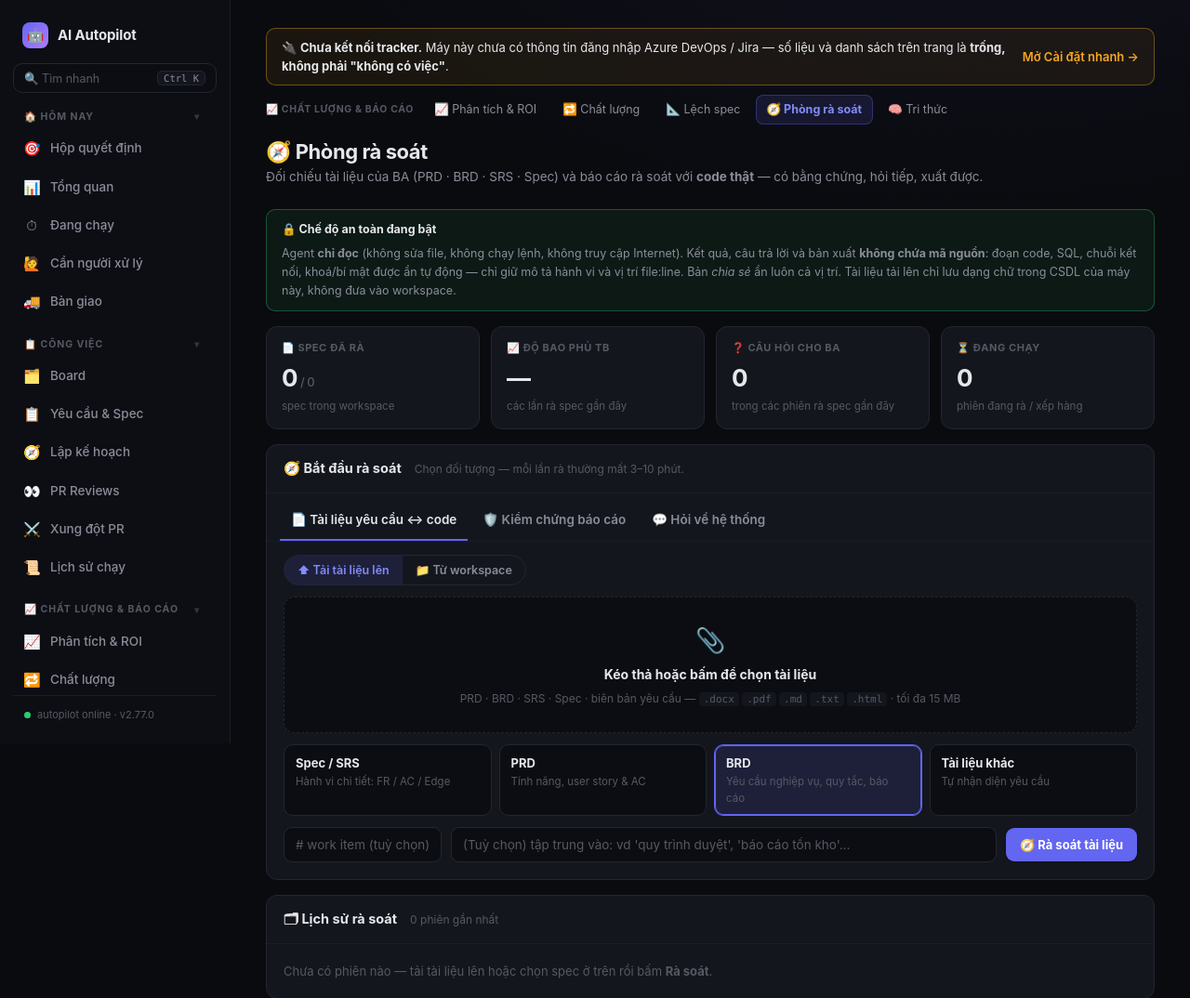
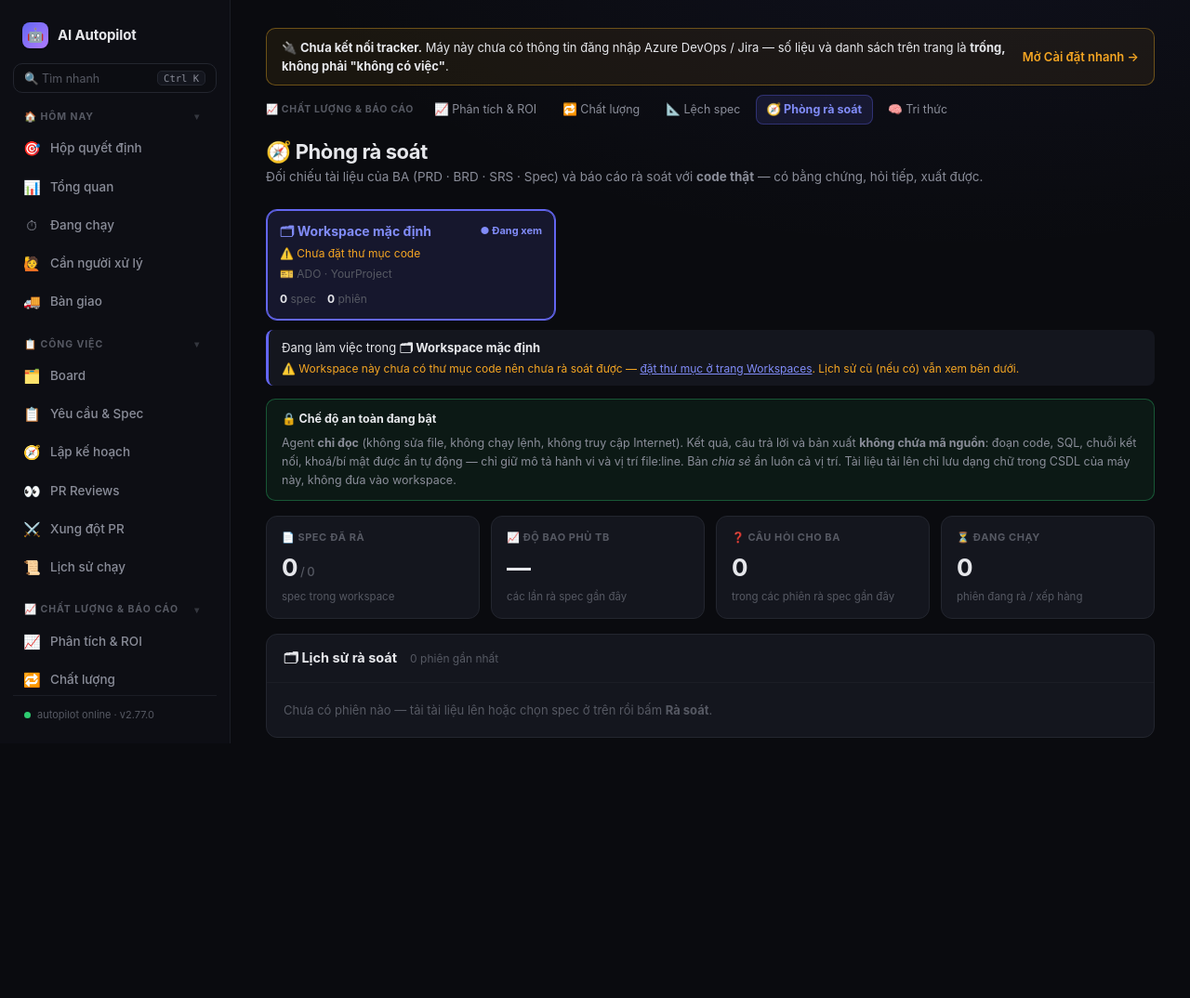
Before and after one commit to phongptn93/AI-Autopilot, a FastAPI app: page /dashboard/review in a window 1280 px wide. Shown: the top 1074 px of the page at 93% size. After the commit the page ends 800 px from the top, so only its background shows below. Run offline with FastAPI, Linux system fonts and the light colour scheme; data that the repository does not hold is empty; some libraries are stand-ins or nearby versions.

Commit message:
fix(review): show every enabled workspace, refuse ones without a code folder
The studio listed only workspaces with a unique folder, so one sharing the
default's folder and one with no folder vanished while the sidebar showed
all four. The hub now lists every enabled workspace: a shared folder says
who it is shared with, and a workspace without a folder is marked and
cannot start a review — starting one fell back to the default folder and
would have reviewed another team's code. Uploads, questions and report
checks are refused for it too, and a run whose folder was cleared after
queueing fails cleanly. Discovery no longer scans the process cwd when a
folder is blank (Path("") is "."), in the hub and in the scheduled sweep.

Co-Authored-By: Claude Opus 5.5 <noreply@anthropic.com>

```diff
--- a/ai_autopilot/dashboard/routes/review.py
+++ b/ai_autopilot/dashboard/routes/review.py
@@ -57,7 +57,7 @@ def create_router() -> APIRouter:
         c: Container = request.app.state.container
         flash = _take_flash(request)
         studio = studio_for(c)
-        wss = studio.workspaces()
+        wss = studio.all_workspaces()
         # One workspace at a time: its specs, its code, its history. Picked from the
         # page's own tabs (?ws=), else the workspace the sidebar is showing, else the
         # first. Reviews saved before workspaces existed belong to the default one.
@@ -75,10 +75,12 @@ def create_router() -> APIRouter:
         for r in everything:
             if mine(r) and r.kind == rs.KIND_SPEC and r.status == "done" and r.target not in last:
                 last[r.target] = r
-        folder = current.directory if current else c.config.workspace_directory
+        folder = ((current.directory if current else c.config.workspace_directory) or "").strip()
+        # Path("") is the process's cwd: a workspace with no folder must list nothing,
+        # not this machine's own source tree.
         spec_rows = [{"spec": s, "last": last.get(s.rel), "ws": cur_id,
                       "ws_label": current.label if current else ""}
-                     for s in spec_library.discover(folder)]
+                     for s in (spec_library.discover(folder) if folder else [])]
         specs = [r["spec"] for r in spec_rows]
         ws_counts = {w.id: sum(1 for r in everything if (r.workspace or default_id) == w.id)
                      for w in wss}
@@ -88,14 +90,19 @@ def create_router() -> APIRouter:
         ws_cards = []
         for w in wss:
             rows = [r for r in everything if (r.workspace or default_id) == w.id]
-            n_specs = len(specs) if w.id == cur_id else len(spec_library.discover(w.directory))
+            d = (w.directory or "").strip()
+            n_specs = (len(specs) if w.id == cur_id
+                       else len(spec_library.discover(d)) if d else 0)
+            twins = [o.label for o in wss
+                     if o.id != w.id and d and (o.directory or "").strip().lower() == d.lower()]
             ws_cards.append({
                 "ws": w, "specs": n_specs, "sessions": len(rows),
                 "running": sum(1 for r in rows if r.status in ("queued", "running")),
                 "last": _ago(rows[0].started_at) if rows else "",
                 "tracker": (f"Jira · {w.jira_project}" if w.provider == "jira" and w.jira_project
                             else "ADO · " + ", ".join(w.projects) if w.projects else ""),
-                "folder": Path(w.directory).name or w.directory,
+                "folder": Path(d).name or d if d else "",
+                "shared_with": twins,
             })
         reports = await c.loop_report_repo.recent(15)
         done = [r for r in history if r.status == "done"]
@@ -115,8 +122,7 @@ def create_router() -> APIRouter:
         # anyone reads a review of it. The run itself fetches.
         try:
             repos = await asyncio.wait_for(asyncio.to_thread(
-                review_snapshot.inspect,
-                current.directory if current else c.config.workspace_directory), timeout=15)
+                review_snapshot.inspect, folder), timeout=15) if folder else []
         except Exception:  # noqa: BLE001 — the hub renders without it
             repos = []
         response = _TEMPLATES.TemplateResponse(request, "review.html", _ctx(
@@ -178,7 +184,7 @@ def create_router() -> APIRouter:
                 focus=str(form.get("focus") or "").strip(),
                 item_id=int(raw_item) if raw_item.isdigit() else 0, by="dashboard",
                 workspace=str(form.get("workspace") or "").strip())
-        except review_docs.DocumentError as exc:
+        except (review_docs.DocumentError, ValueError) as exc:
             return RedirectResponse("/dashboard/review?upload_error=" + quote(str(exc)),
                                     status_code=303)
         await c.audit_repo.record(actor="dashboard", source="dashboard", action="review.upload",
--- a/ai_autopilot/dashboard/templates/review.html
+++ b/ai_autopilot/dashboard/templates/review.html
@@ -68,6 +68,9 @@
     border-left:3px solid var(--accent); border-radius:8px; background:var(--bg-card); font-size:13px; }
   .rv-scope-dir { min-width:0; overflow-wrap:anywhere; color:var(--text-dim); }
   .rv-scope-note { color:var(--text-dim); font-size:12px; }
+  .rv-scope-note.warn, .rv-wsc-meta.warn { color:var(--amber); }
+  .rv-scope-note.warn a { color:var(--accent-hover); }
+  .rv-wscard.nodir:not(.on) { opacity:.75; }
     border:1px solid var(--border); background:var(--bg-card); color:var(--text-muted); font-size:13.5px; font-weight:600; }
   .rv-ws { display:inline-flex; align-items:center; gap:6px; font-size:13px; }
   .rv-ws select { height:38px; padding:0 10px; border-radius:9px; font:inherit; font-size:13px; background:var(--bg-input);
@@ -151,14 +154,15 @@
 
 {# One card per workspace — which folder and tracker a review there reads — then a
    scope line, so "everything below belongs to X" is said, not implied by a tab colour. #}
-{% if ws_cards|length > 1 %}
+{% if ws_cards %}
 <nav class="rv-wscards" aria-label="Chọn workspace">
   {% for c in ws_cards %}{% set w = c.ws %}{% set on = current_ws and w.id == current_ws.id %}
-  <a href="?ws={{ w.id }}" class="rv-wscard {{ 'on' if on }}" {% if on %}aria-current="page"{% endif %}>
+  <a href="?ws={{ w.id }}" class="rv-wscard {{ 'on' if on }} {{ 'nodir' if not c.folder }}" {% if on %}aria-current="page"{% endif %}>
     <div class="rv-wsc-hd"><b>🗂 {{ w.label }}</b>
       {% if w.is_default and 'mặc định' not in w.label|lower %}<span class="rv-wsc-tag">mặc định</span>{% endif %}
       {% if on %}<span class="rv-wsc-on">● Đang xem</span>{% endif %}</div>
-    <div class="rv-wsc-meta" title="{{ w.directory }}">📁 {{ c.folder }}</div>
+    {% if c.folder %}<div class="rv-wsc-meta" title="{{ w.directory }}">📁 {{ c.folder }}{% if c.shared_with %} <i>· dùng chung với {{ c.shared_with|join(', ') }}</i>{% endif %}</div>
+    {% else %}<div class="rv-wsc-meta warn">⚠️ Chưa đặt thư mục code</div>{% endif %}
     <div class="rv-wsc-meta">🎫 {{ c.tracker or 'chưa gắn dự án tracker' }}</div>
     <div class="rv-wsc-num">
       <span><b>{{ c.specs }}</b> spec</span><span><b>{{ c.sessions }}</b> phiên</span>
@@ -172,8 +176,13 @@
 {% if current_ws %}
 <div class="rv-scope">
   <span>Đang làm việc trong <b>🗂 {{ current_ws.label }}</b></span>
+  {% if current_ws.directory %}
   <span class="rv-scope-dir" title="{{ current_ws.directory }}">📁 <code>{{ current_ws.directory }}</code></span>
   <span class="rv-scope-note">Spec, code được rà và lịch sử bên dưới chỉ thuộc workspace này.</span>
+  {% else %}
+  <span class="rv-scope-note warn">⚠️ Workspace này chưa có thư mục code nên chưa rà soát được —
+    <a href="/dashboard/workspaces">đặt thư mục ở trang Workspaces</a>. Lịch sử cũ (nếu có) vẫn xem bên dưới.</span>
+  {% endif %}
 </div>
 {% endif %}
 <div class="rv-safe {{ 'on' if safe else 'off' }}">
@@ -219,6 +228,8 @@
     <div class="v {{ 'tone-amber' if kpi.running }}">{{ kpi.running }}</div><div class="h">phiên đang rà / xếp hàng</div></div>
 </div>
 
+{# No folder = no code to read: the start forms would review some other workspace's code. #}
+{% if not current_ws or current_ws.directory %}
 <div class="rv-card">
   <div class="rv-hd"><h3>🧭 Bắt đầu rà soát{% if current_ws and review_workspaces|length > 1 %} · {{ current_ws.label }}{% endif %}</h3><span>Chọn đối tượng — mỗi lần rà thường mất 3–10 phút.</span></div>
   <div class="rv-tabs" role="tablist">
@@ -339,6 +350,7 @@
     </form>
   </div>
 </div>
+{% endif %}
 
 <div class="rv-card">
   <div class="rv-hd"><h3>🗂 Lịch sử rà soát{% if current_ws and review_workspaces|length > 1 %} · {{ current_ws.label }}{% endif %}</h3><span>{{ history|length }} phiên gần nhất</span></div>
--- a/ai_autopilot/services/review_studio.py
+++ b/ai_autopilot/services/review_studio.py
@@ -67,11 +67,29 @@ class ReviewStudio:
                 out.append(ws)
         return out
 
+    def all_workspaces(self) -> list:
+        """Every enabled workspace — what the sidebar lists — folder or not.
+
+        :meth:`workspaces` is the RUNNABLE set (has a folder, one per folder) and stays
+        that for sweeps; the hub shows this one, because a workspace that silently
+        vanished from the page read as "the studio does not support it".
+        """
+        from ai_autopilot import workspaces as workspaces_mod
+
+        return [ws for ws in workspaces_mod.resolve(self._c.config) if ws.enabled]
+
     def workspace_dir(self, ws_id: str | None) -> str:
         """The folder a review of workspace ``ws_id`` reads; the default one when blank
-        or unknown (a renamed workspace must not make an old review unrunnable)."""
-        for ws in self.workspaces():
+        or unknown (a renamed workspace must not make an old review unrunnable).
+
+        A KNOWN workspace without a folder raises: falling back to the default folder
+        would review some other team's code and present it as this one's.
+        """
+        for ws in self.all_workspaces():
             if ws_id and ws.id == ws_id:
+                if not (ws.directory or "").strip():
+                    raise ValueError(f"Workspace «{ws.label}» chưa đặt thư mục code — "
+                                     "đặt ở trang Workspaces trước khi rà soát.")
                 return ws.directory
         return self._c.config.workspace_directory
 
@@ -101,6 +119,7 @@ class ReviewStudio:
         The text is extracted and stored; the file itself is not kept and never placed in
         the workspace, so nothing a BA uploads becomes readable to other runs.
         """
+        self.workspace_dir(workspace)               # refuse a workspace with no code folder
         body = text if text is not None else review_docs.extract(filename, data or b"")
         title = review_docs.title_of(body, filename)
         item_id = item_id or spec_library.item_ref(body[:6000])
@@ -116,6 +135,7 @@ class ReviewStudio:
 
     async def start_report(self, report_id: int, *, focus: str = "", by: str = "",
                            workspace: str = "") -> int:
+        self.workspace_dir(workspace)
         row = await self._c.loop_report_repo.get(report_id)
         if row is None:
             raise ValueError(f"Không có báo cáo #{report_id}")
@@ -134,6 +154,7 @@ class ReviewStudio:
         q = question.strip()
         if not q:
             raise ValueError("Câu hỏi trống")
+        self.workspace_dir(workspace)
         rid = await self._c.review_repo.create(
             kind=rs.KIND_QUESTION, target=q[:1000], title=q[:400], requested_by=by,
             workspace=workspace)
@@ -170,7 +191,9 @@ class ReviewStudio:
         """Queue a review of every spec in every workspace — the scheduled sweep."""
         ids = []
         for ws in self.workspaces() or [None]:
-            folder = ws.directory if ws else self._c.config.workspace_directory
+            folder = ((ws.directory if ws else self._c.config.workspace_directory) or "").strip()
+            if not folder:      # Path("") would sweep the autopilot's own source tree
+                continue
             for spec in spec_library.discover(folder):
                 with contextlib.suppress(Exception):
                     ids.append(await self.start_spec(spec.rel, by=by,
@@ -204,7 +227,10 @@ class ReviewStudio:
         path = getattr(row, "tree_path", None)
         if path and Path(path).is_dir():
             return path
-        return self.workspace_dir(getattr(row, "workspace", None)) or None
+        try:
+            return self.workspace_dir(getattr(row, "workspace", None)) or None
+        except ValueError:
+            return None
 
     async def _agent(self, prompt: str, *, resume: str | None = None, turns: int | None = None,
                      cwd: str | None = None):
@@ -237,7 +263,11 @@ class ReviewStudio:
             t0 = time.monotonic()
             cwd = None
             row = await repo.get(rid)
-            ws = self.workspace_dir(getattr(row, "workspace", None))
+            try:
+                ws = self.workspace_dir(getattr(row, "workspace", None))
+            except ValueError as exc:   # its folder was cleared after it was queued
+                await repo.update(rid, status="failed", error=str(exc)[:2000])
+                return
             cwd = ws
             if ws:
                 await repo.update(rid, status="preparing")
```
Also changed, not shown: tests/test_review_v2.py (+36 -0 lines).
